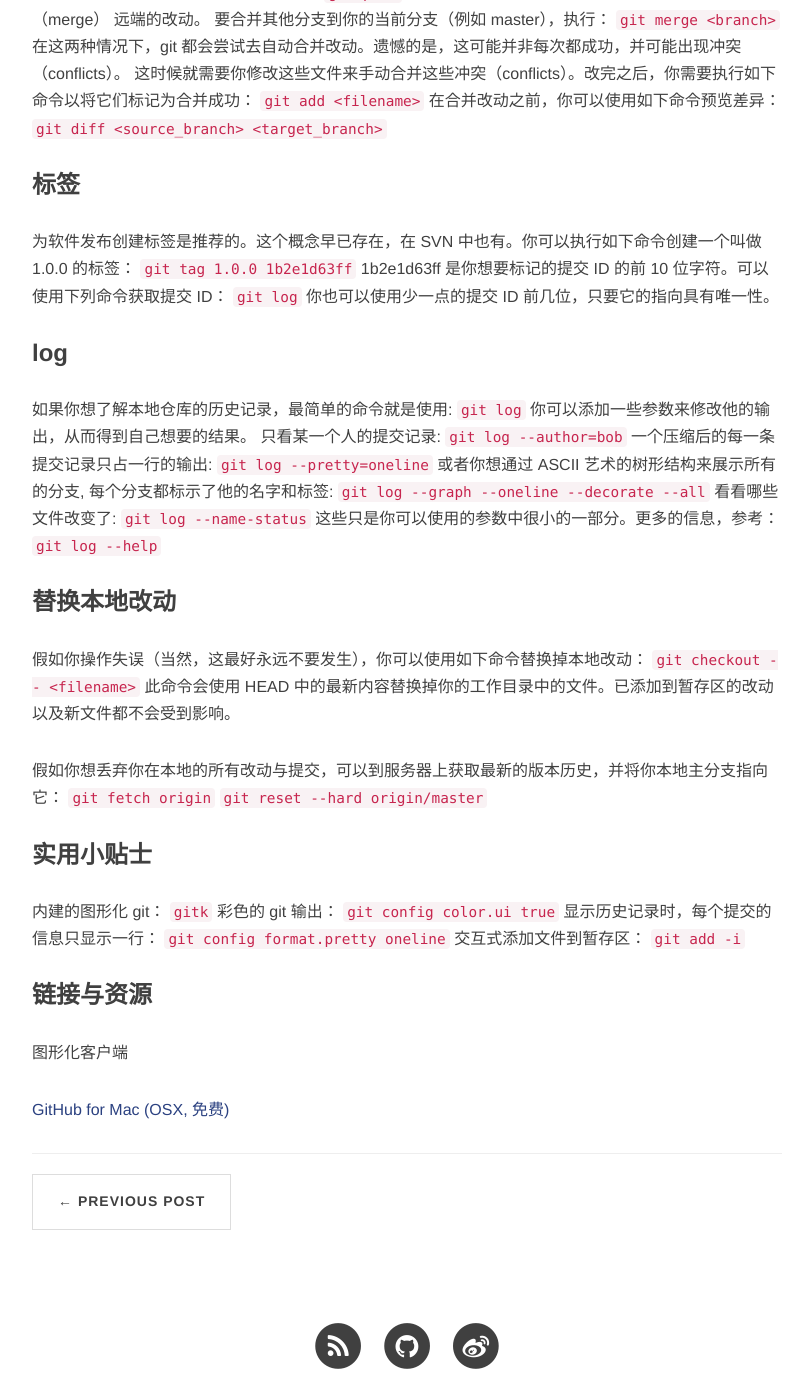
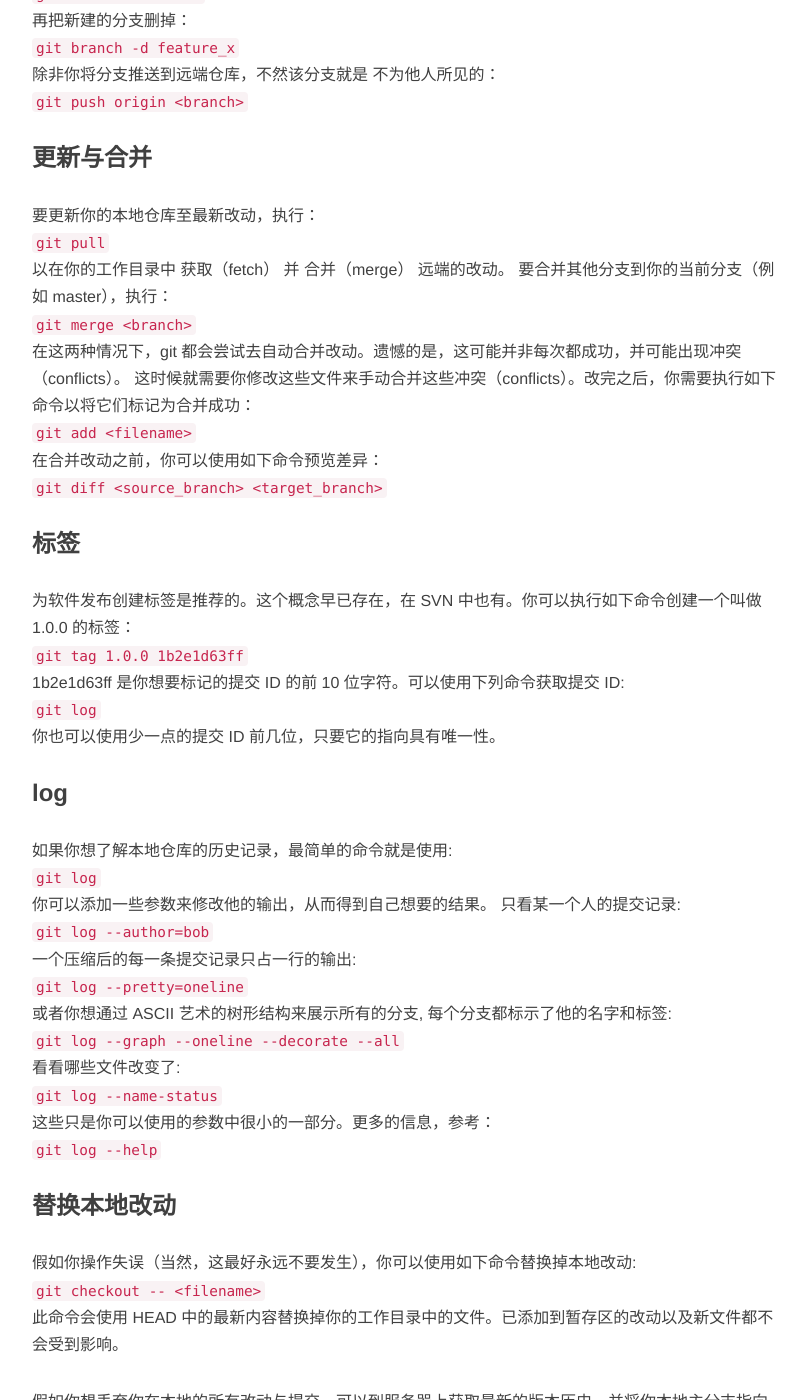
Before and after one commit to RuanHR/ruanhr.github.io, a Jekyll site: the page built from _posts/2018-02-06-git-use.md, in a window 1280 px wide and 1400 px high, scrolled down 2492 px. Shown: the whole window, without its empty margins (233-1044 px from the left). Built offline with Jekyll 4.4.1, drawn with Linux system fonts in a browser that asks for light colours; nearby versions of some CDN libraries; comment, search, counter and statistics services are not loaded.

Commit message:
git文章更新
commit

```diff
--- a/_posts/2018-02-06-git-use.md
+++ b/_posts/2018-02-06-git-use.md
@@ -12,7 +12,9 @@ description: 助你入门 git 的简明指南
 ### 安装
 
 [下载git OSX版](https://git-scm.com/download/mac "git OSX")
+
 [下载git Windows版](https://gitforwindows.org/ "git Windows")
+
 [下载git Linux版](https://git-scm.com/download/linux "git Linux")
 
 ### 创建新仓库
@@ -55,68 +57,68 @@ description: 助你入门 git 的简明指南
 ![branches](https://ruanhr.github.io/img/branches.png)
 
 创建一个叫做“feature_x”的分支，并切换过去：<br/>
-`git checkout -b feature_x`
-切换回主分支：
-`git checkout master`
-再把新建的分支删掉：
-`git branch -d feature_x`
-除非你将分支推送到远端仓库，不然该分支就是 不为他人所见的：
+`git checkout -b feature_x` <br/>
+切换回主分支：<br/>
+`git checkout master` <br/>
+再把新建的分支删掉：<br/>
+`git branch -d feature_x` <br/>
+除非你将分支推送到远端仓库，不然该分支就是 不为他人所见的：<br/>
 `git push origin <branch>`
 
 ### 更新与合并
 
-要更新你的本地仓库至最新改动，执行：
-`git pull`
+要更新你的本地仓库至最新改动，执行：<br/>
+`git pull` <br/>
 以在你的工作目录中 获取（fetch） 并 合并（merge） 远端的改动。
-要合并其他分支到你的当前分支（例如 master），执行：
-`git merge <branch>`
-在这两种情况下，git 都会尝试去自动合并改动。遗憾的是，这可能并非每次都成功，并可能出现冲突（conflicts）。 这时候就需要你修改这些文件来手动合并这些冲突（conflicts）。改完之后，你需要执行如下命令以将它们标记为合并成功：
-`git add <filename>`
-在合并改动之前，你可以使用如下命令预览差异：
+要合并其他分支到你的当前分支（例如 master），执行：<br/>
+`git merge <branch>` <br/>
+在这两种情况下，git 都会尝试去自动合并改动。遗憾的是，这可能并非每次都成功，并可能出现冲突（conflicts）。 这时候就需要你修改这些文件来手动合并这些冲突（conflicts）。改完之后，你需要执行如下命令以将它们标记为合并成功：<br/>
+`git add <filename>` <br/>
+在合并改动之前，你可以使用如下命令预览差异：<br/>
 `git diff <source_branch> <target_branch>`
 
 ### 标签
 
-为软件发布创建标签是推荐的。这个概念早已存在，在 SVN 中也有。你可以执行如下命令创建一个叫做 1.0.0 的标签：
-`git tag 1.0.0 1b2e1d63ff`
-1b2e1d63ff 是你想要标记的提交 ID 的前 10 位字符。可以使用下列命令获取提交 ID：
-`git log`
+为软件发布创建标签是推荐的。这个概念早已存在，在 SVN 中也有。你可以执行如下命令创建一个叫做 1.0.0 的标签：<br/>
+`git tag 1.0.0 1b2e1d63ff` <br/>
+1b2e1d63ff 是你想要标记的提交 ID 的前 10 位字符。可以使用下列命令获取提交 ID: <br/>
+`git log` <br/>
 你也可以使用少一点的提交 ID 前几位，只要它的指向具有唯一性。
 
 ### log
 
-如果你想了解本地仓库的历史记录，最简单的命令就是使用:
-`git log`
-你可以添加一些参数来修改他的输出，从而得到自己想要的结果。 只看某一个人的提交记录:
-`git log --author=bob`
-一个压缩后的每一条提交记录只占一行的输出:
-`git log --pretty=oneline`
-或者你想通过 ASCII 艺术的树形结构来展示所有的分支, 每个分支都标示了他的名字和标签:
-`git log --graph --oneline --decorate --all`
-看看哪些文件改变了:
-`git log --name-status`
-这些只是你可以使用的参数中很小的一部分。更多的信息，参考：
+如果你想了解本地仓库的历史记录，最简单的命令就是使用: <br/>
+`git log` <br/>
+你可以添加一些参数来修改他的输出，从而得到自己想要的结果。 只看某一个人的提交记录: <br/>
+`git log --author=bob` <br/>
+一个压缩后的每一条提交记录只占一行的输出: <br/>
+`git log --pretty=oneline` <br/>
+或者你想通过 ASCII 艺术的树形结构来展示所有的分支, 每个分支都标示了他的名字和标签: <br/>
+`git log --graph --oneline --decorate --all` <br/>
+看看哪些文件改变了: <br/>
+`git log --name-status` <br/>
+这些只是你可以使用的参数中很小的一部分。更多的信息，参考：<br/>
 `git log --help`
 
 ### 替换本地改动
 
-假如你操作失误（当然，这最好永远不要发生），你可以使用如下命令替换掉本地改动：
-`git checkout -- <filename>`
+假如你操作失误（当然，这最好永远不要发生），你可以使用如下命令替换掉本地改动: <br/>
+`git checkout -- <filename>` <br/>
 此命令会使用 HEAD 中的最新内容替换掉你的工作目录中的文件。已添加到暂存区的改动以及新文件都不会受到影响。
 
-假如你想丢弃你在本地的所有改动与提交，可以到服务器上获取最新的版本历史，并将你本地主分支指向它：
-`git fetch origin`
+假如你想丢弃你在本地的所有改动与提交，可以到服务器上获取最新的版本历史，并将你本地主分支指向它：<br/>
+`git fetch origin` <br/>
 `git reset --hard origin/master`
 
 ### 实用小贴士
 
-内建的图形化 git：
-`gitk`
-彩色的 git 输出：
-`git config color.ui true`
-显示历史记录时，每个提交的信息只显示一行：
-`git config format.pretty oneline`
-交互式添加文件到暂存区：
+内建的图形化 git：<br/>
+`gitk` <br/>
+彩色的 git 输出：<br/>
+`git config color.ui true` <br/>
+显示历史记录时，每个提交的信息只显示一行：<br/>
+`git config format.pretty oneline` <br/>
+交互式添加文件到暂存区：<br/>
 `git add -i`
 
 ### 链接与资源
```
